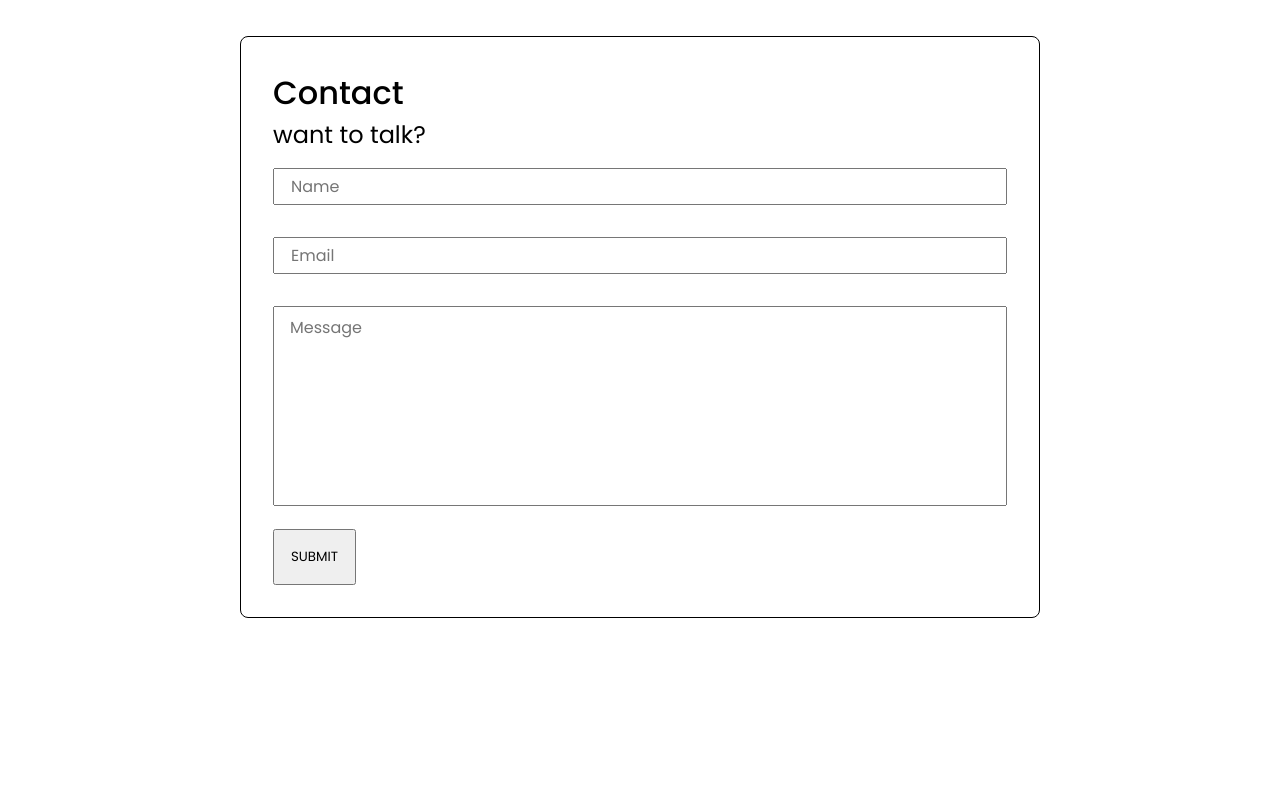
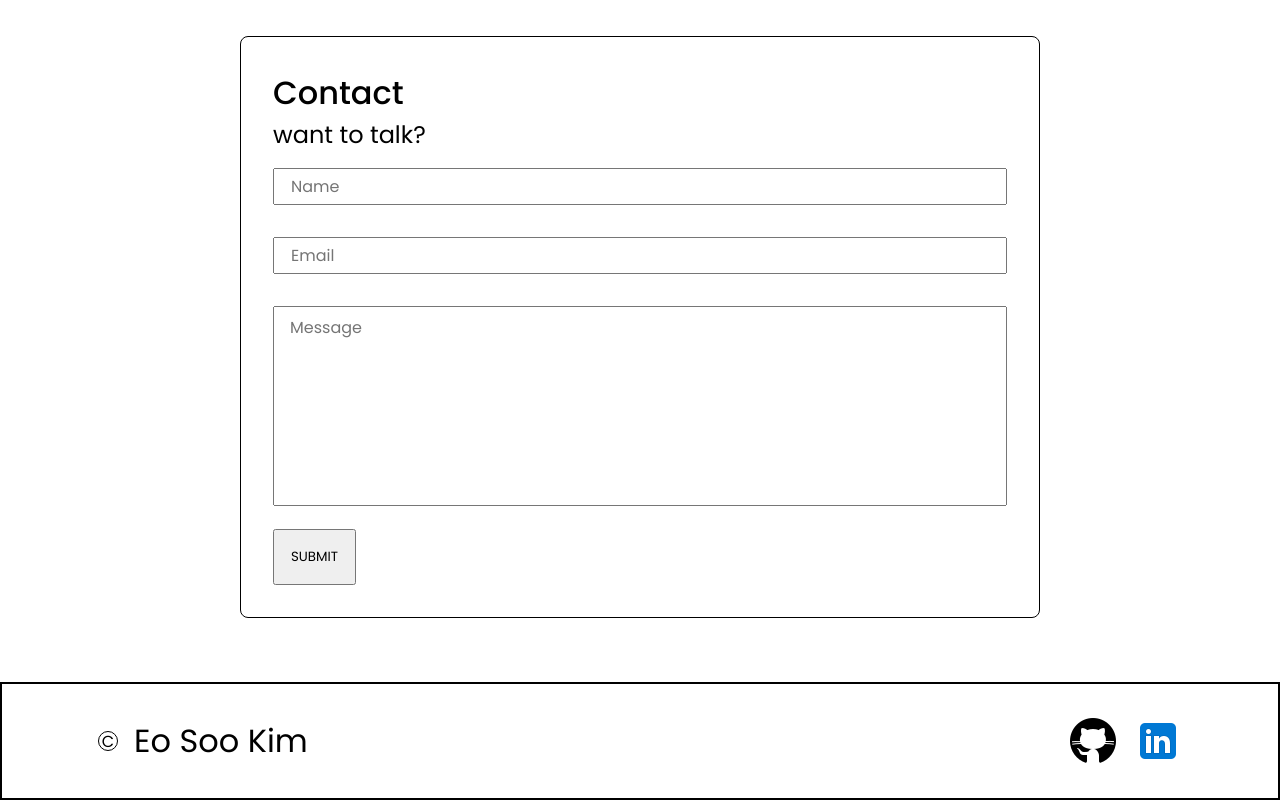
Before and after one commit to eosook/portfolio, a React (Vite) app: page / in a window 1280 px wide. Shown: the part 2686-3486 px from the top of the page. Before the commit the page ends 3368 px from the top, so only its background shows below. Built offline with nearby package versions, Linux system fonts and the light colour scheme.

Commit message:
adds footer

```diff
--- a/src/App.jsx
+++ b/src/App.jsx
@@ -5,6 +5,7 @@ import About from "./components/About/About";
 import Projects from "./components/Projects/Projects";
 import Skills from "./components/Skills/Skills"
 import Contact from "./components/Contact/Contact";
+import Footer from "./components/Footer/Footer";
 
 function App() {
   return (
@@ -14,6 +15,7 @@ function App() {
       <Projects />
       <Skills />
       <Contact />
+      <Footer />
     </div>
   );
 }
--- /dev/null
+++ b/src/components/Footer/Footer.jsx
@@ -0,0 +1,26 @@
+import "./Footer.scss";
+import githubLogo from '../../assets/images/github-logo.png';
+import linkedInLogo from '../../assets/images/linkedin-logo.png';
+
+export default function Footer() {
+
+    function sendTo(url) {
+        const newWindow = window.open(url, "_blank", "noopener,noreferrer");
+        if (newWindow) {
+          newWindow.opener = null;
+        }
+      }
+
+  return (
+    <div className="footer">
+      <div className="footer__section">
+        <div className="footer__copyright">C</div>
+        <h2 className="footer__name">Eo Soo Kim</h2>
+      </div>
+      <div className="footer__section footer__links">
+        <img className="footer__link" src={githubLogo} alt="github logo" onClick={() => sendTo("https://github.com/eosook")}></img>
+        <img className="footer__link" src={linkedInLogo} alt="linkedIn logo"  onClick={() => sendTo("https://www.linkedin.com/in/eosoo/")}></img>
+      </div>
+    </div>
+  );
+}
--- /dev/null
+++ b/src/components/Footer/Footer.scss
@@ -0,0 +1,31 @@
+@use "../../styles/fonts" as *;
+@use "../../styles/mixins" as *;
+@use "../../styles/media-queries" as *;
+
+.footer{
+    border: 2px solid black;
+    padding: 2rem 6rem;
+    display: flex;
+    justify-content: space-between;
+
+    &__section{
+        display: flex;
+        align-items: center;
+        gap: 1rem;
+    }
+    &__copyright{
+        border: 1px solid black;
+        border-radius: 50%;
+        height: 20px;
+        width: 20px;
+        display: flex;
+        align-items: center;
+        justify-content: center;
+    }
+    &__name{
+        @include title(2rem, 400);
+    }
+    &__link{
+        cursor: pointer;
+    }
+}
```
Also changed, not shown: src/assets/images/github-logo.png (added), src/assets/images/linkedin-logo.png (added).
